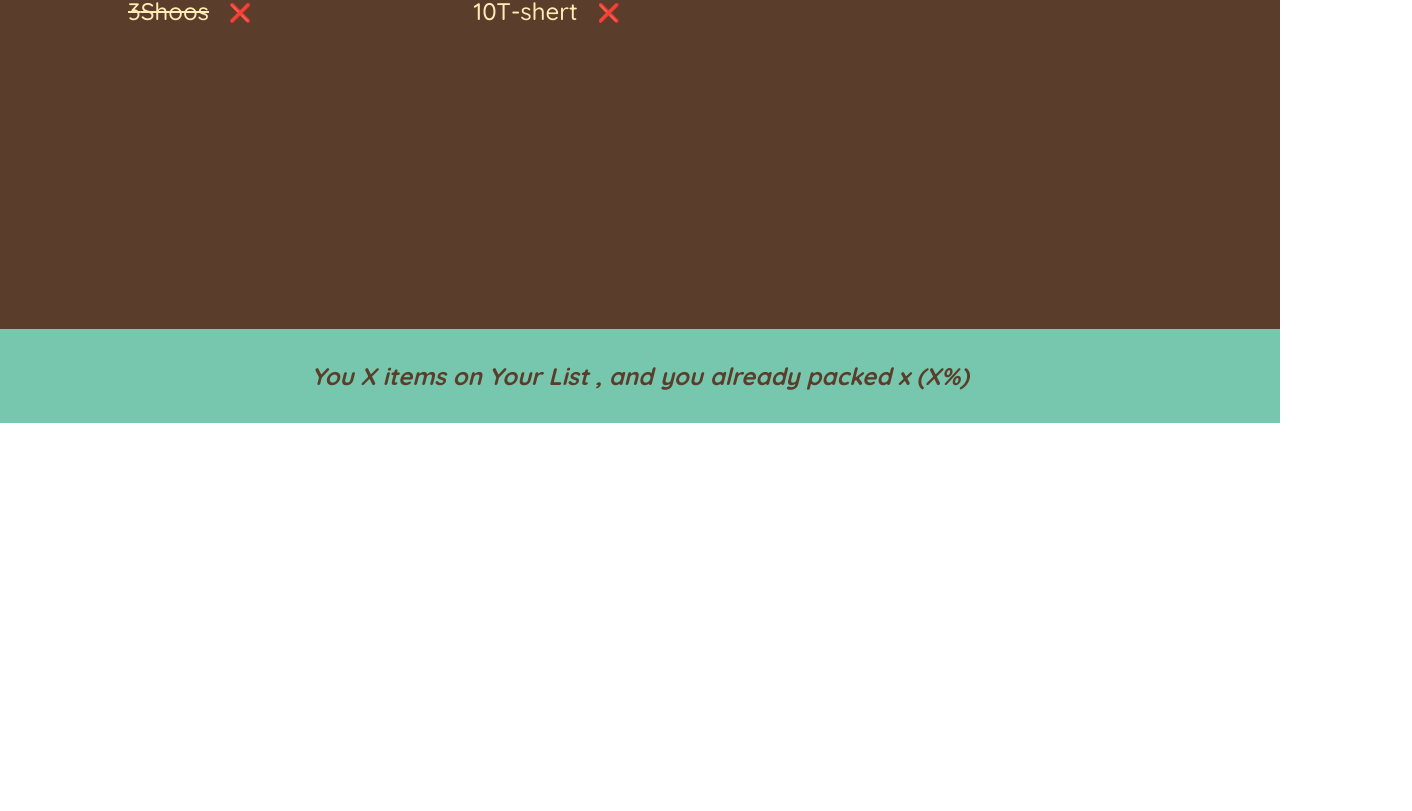
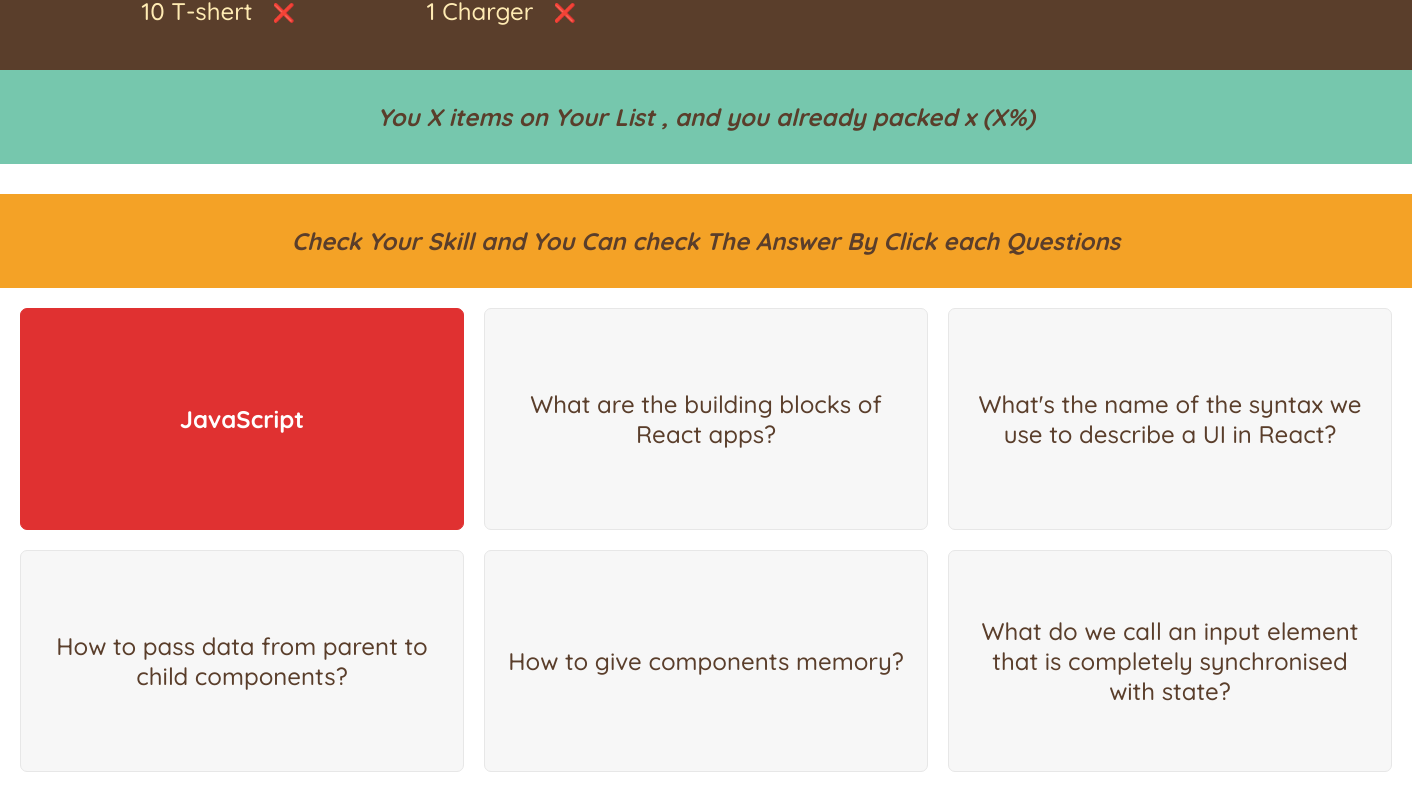
Before and after one commit to challelign/travel-list, a React (Create React App) app: page / in a window 1280 px wide. Shown: the part 377-1188 px from the top of the page, 1412 px wide, since content can reach past the window. Before the commit the page ends 800 px from the top, so only its background shows below. Built offline with nearby package versions, Linux system fonts and the light colour scheme.

Commit message:
question and answer Flash Card

```diff
--- a/src/App.js
+++ b/src/App.js
@@ -3,6 +3,7 @@
 import Form from "./components/Form";
 import PackingList from "./components/PackingList";
 import Stats from "./components/Stats";
+import FlashCards from "./components/FlashCards";
 
 function App() {
 	return (
@@ -11,6 +12,9 @@
 			<Form />
 			<PackingList />
 			<Stats />
+			<br></br>
+			<FlashCards />
+			<br></br>
 		</div>
 	);
 }
--- /dev/null
+++ b/src/components/FlashCards.jsx
@@ -0,0 +1,66 @@
+import { Typography } from "@mui/material";
+import "../styles.css";
+import { useState } from "react";
+const questions = [
+	{
+		id: 3457,
+		question: "What language is React based on?",
+		answer: "JavaScript",
+	},
+	{
+		id: 7336,
+		question: "What are the building blocks of React apps?",
+		answer: "Components",
+	},
+	{
+		id: 8832,
+		question: "What's the name of the syntax we use to describe a UI in React?",
+		answer: "JSX",
+	},
+	{
+		id: 1297,
+		question: "How to pass data from parent to child components?",
+		answer: "Props",
+	},
+	{
+		id: 9103,
+		question: "How to give components memory?",
+		answer: "useState hook",
+	},
+	{
+		id: 2002,
+		question:
+			"What do we call an input element that is completely synchronised with state?",
+		answer: "Controlled element",
+	},
+];
+const FlashCards = () => {
+	const [selectedId, setSelectedId] = useState(3457);
+	const handleClick = (id) => {
+		setSelectedId(id !== selectedId ? id : null);
+	};
+	return (
+		<>
+			<footer className="question-title">
+				<em>
+					Check Your Skill and You Can check The Answer By Click each Questions
+				</em>
+			</footer>
+			<div className="flashcards">
+				{questions.map((question) => (
+					<div
+						className={question.id === selectedId ? "selected" : ""}
+						key={question.id}
+						onClick={() => handleClick(question.id)}
+					>
+						<p>
+							{question.id === selectedId ? question.answer : question.question}
+						</p>
+					</div>
+				))}
+			</div>
+		</>
+	);
+};
+
+export default FlashCards;
--- a/src/components/PackingList.jsx
+++ b/src/components/PackingList.jsx
@@ -1,11 +1,12 @@
 import React from "react";
 import Item from "./Item";
 const initialItems = [
-	{ id: 1, description: "Passports", quantity: 2, packed: false },
-	{ id: 2, description: "Socks", quantity: 12, packed: true },
-	{ id: 3, description: "Jacket", quantity: 3, packed: false },
-	{ id: 4, description: "Shoos", quantity: 3, packed: true },
-	{ id: 5, description: "T-shert", quantity: 10, packed: false },
+	{ id: 1, description: " Passports", quantity: 2, packed: false },
+	{ id: 2, description: " Socks", quantity: 12, packed: true },
+	{ id: 3, description: " Jacket", quantity: 3, packed: false },
+	{ id: 4, description: " Shoos", quantity: 3, packed: true },
+	{ id: 5, description: " T-shert", quantity: 10, packed: false },
+	{ id: 6, description: " Charger", quantity: 1, packed: false },
 ];
 const PackingList = () => {
 	return (
--- /dev/null
+++ b/src/styles.css
@@ -0,0 +1,33 @@
+.flashcards {
+	padding: 20px;
+	display: grid;
+	grid-template-columns: 1fr 1fr 1fr;
+	gap: 20px;
+}
+
+.flashcards div {
+	border: 1px solid #e7e7e7;
+	background-color: #f7f7f7;
+	border-radius: 7px;
+	aspect-ratio: 2 / 1;
+	display: flex;
+	align-items: center;
+	justify-content: center;
+	text-align: center;
+	padding: 20px;
+	cursor: pointer;
+}
+
+div.selected {
+	border: 1px solid #e03131;
+	background-color: #e03131;
+	color: #fff;
+	font-weight: bold;
+}
+
+.question-title {
+	background-color: #f4a226;
+	text-align: center;
+	font-weight: 700;
+	padding: 3.2rem 0;
+}
```
